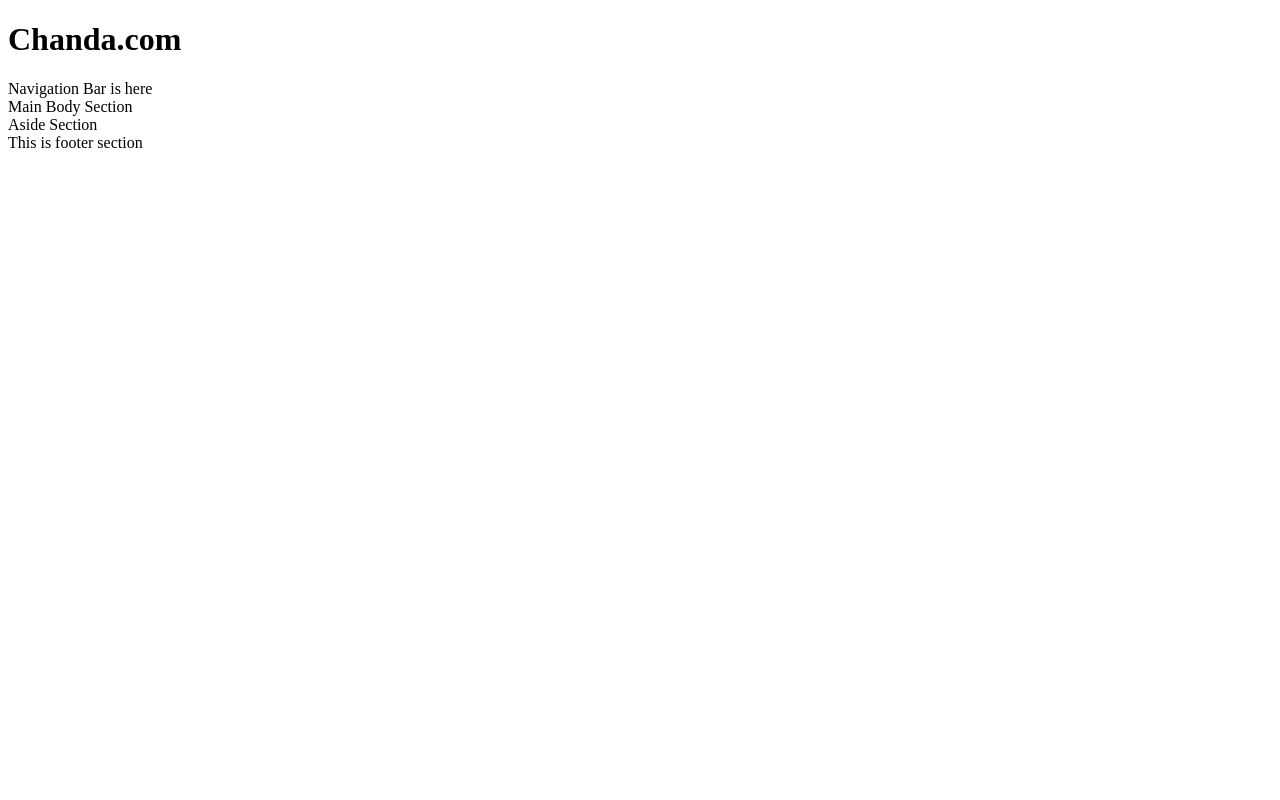
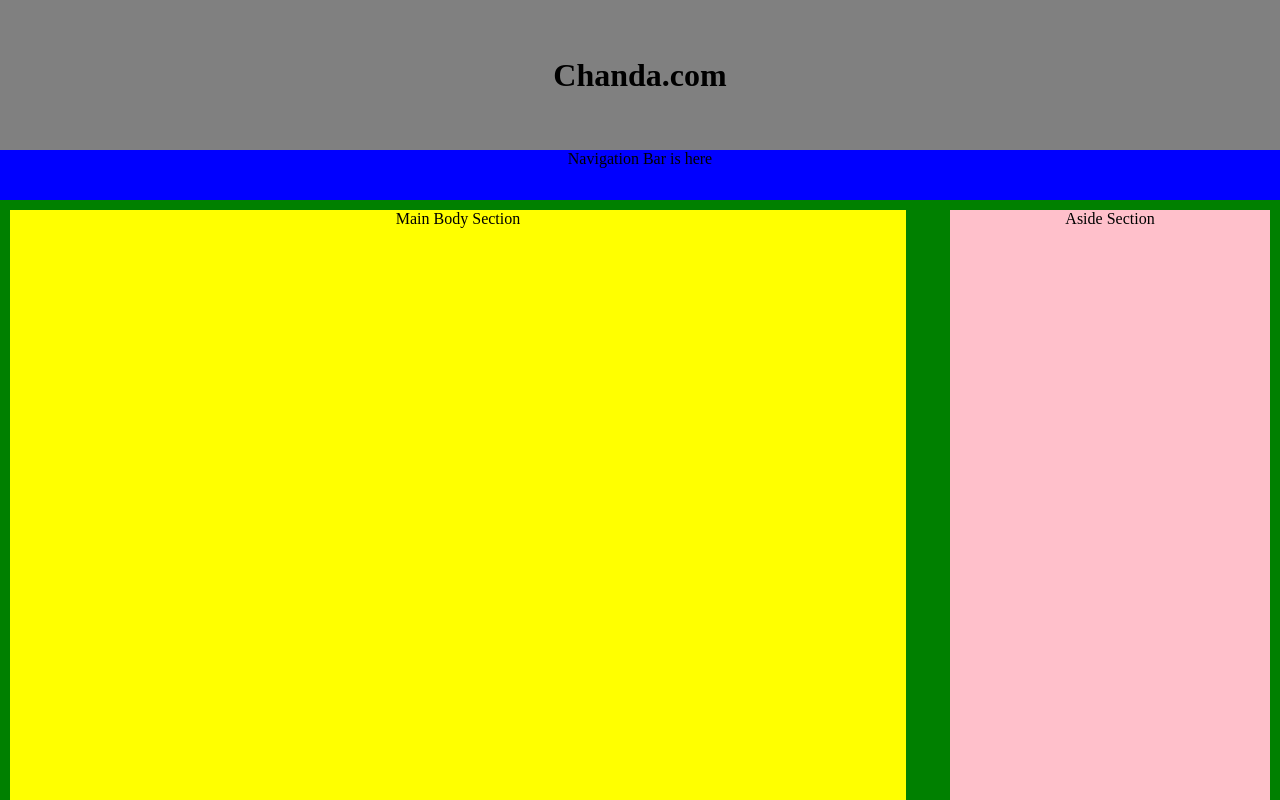
Before and after one commit to rabhicn/Chanda.com, a plain HTML site: page home.html in a window 1280 px wide. Shown: the top 800 px of the page. Drawn offline with Linux system fonts and the light colour scheme.

Commit message:
Edited CSS File
Some CSS effects is added in the home.html

```diff
--- a/home.html
+++ b/home.html
@@ -3,28 +3,29 @@
 	<head>
 		<meta charset="UTF-8">
 			<title>Chanda | Home</title>
-			<link rel="stylesheet"
-			      href="style/style.css">
+			<link rel="stylesheet" href="style/style.css">
 			</head>
 			<body>
-				<div>
+				<div class="base">
 					<header>
 						<h1>Chanda.com</h1>
 					</header>
 					<nav>
 						Navigation Bar is here
 					</nav>
-					<body>
-						<div>
+					<div class="main-body">
 							Main Body Section
 						</div>
-						<aside>
+					<aside>
 							Aside Section
 						</aside>
-						<footer>
+
+				</div>
+				<div>
+					<footer>
 							This is footer section
 						</footer>
-					</body>
 				</div>
+
 			</body>
 		</html>
--- a/style/style.css
+++ b/style/style.css
@@ -0,0 +1,58 @@
+*{
+	margin:0;
+	padding:0;
+
+}
+
+header {
+
+	background-color:gray;
+	height:150px;
+	text-align:center;
+	line-height:150px;
+}
+
+.base {
+
+	background-color:green;
+	height:1000px;
+
+}
+
+nav {
+	background-color:blue;
+	height:50px;
+	text-align:center;
+
+}
+
+.main-body {
+	background-color:yellow;
+	height:780px;
+	width:70%;
+	float:left;
+	margin:10px;
+	margin-right:0px;
+	text-align:center;
+}
+
+aside {
+	float:right;
+	background-color:pink;
+	width:25%;
+	height:780px;
+	margin:10px;
+	margin-left:0px;
+	text-align:center;
+
+
+}
+
+footer {
+	background-color:red;
+	float:bottom;
+	height:100px;
+	text-align:center;
+
+
+}
```
